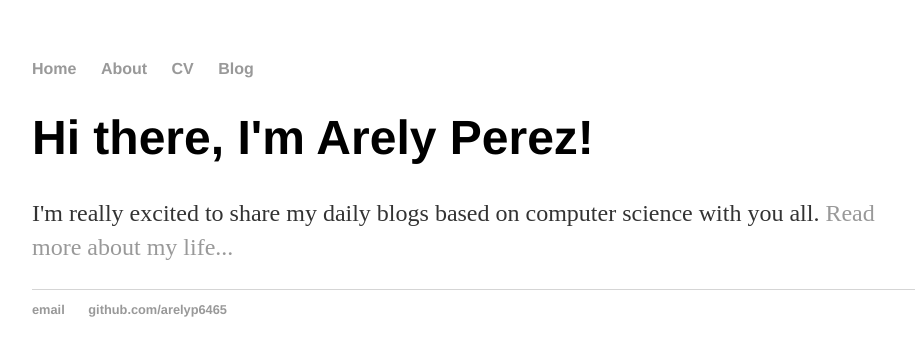
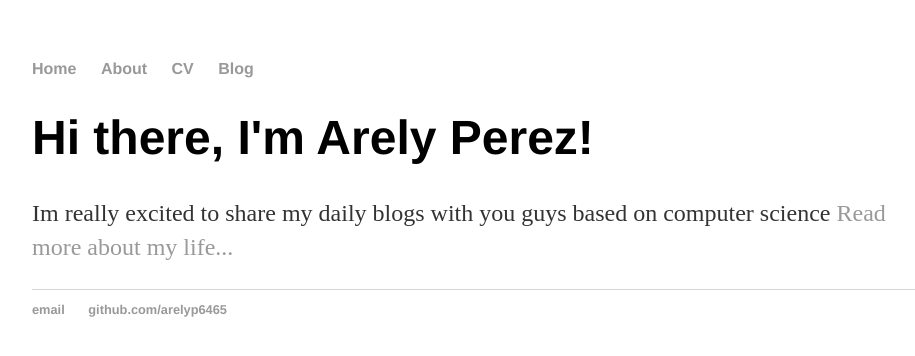
Before and after one commit to josephg5649/arelyp6465.github.io, a Jekyll site: the page built from index.html, in a window 1280 px wide. Shown: the top 356 px of the page, without its empty margins (160-1075 px from the left). Built offline with Jekyll 4.4.1, drawn with Linux system fonts in a browser that asks for light colours.

Commit message:
Update index.html

```diff
--- a/index.html
+++ b/index.html
@@ -1,30 +1,8 @@
-<!DOCTYPE html>
-<html>
-	<head>
-		<title>Arely Perez, Blogger</title>
-		<!-- link to main stylesheet -->
-		<link rel="stylesheet" type="text/css" href="/css/main.css">
-	</head>
-	<body>
-		<nav>
-    		<ul>
-        		<li><a href="/">Home</a></li>
-	        	<li><a href="/about">About</a></li>
-        		<li><a href="/cv">CV</a></li>
-        		<li><a href="/blog">Blog</a></li>
-    		</ul>
-		</nav>
-		<div class="container">
-    		<div class="blurb">
-        		<h1>Hi there, I'm Arely Perez!</h1>
-				<p> I'm really excited to share my daily blogs based on computer science with you all. <a href="/about">Read more about my life...</a></p>
-    		</div><!-- /.blurb -->
-		</div><!-- /.container -->
-		<footer>
-    		<ul>
-        		<li><a href="mailto:arelyp6465@afsenyc.org">email</a></li>
-        		<li><a href="https://github.com/arelyp6465">github.com/arelyp6465</a></li>
-			</ul>
-		</footer>
-	</body>
-</html>
+---
+layout: default
+title: arely Perez, blogger
+---
+<div class="blurb">
+	<h1>Hi there, I'm Arely Perez!</h1>
+	<p> Im really excited to share my daily blogs with you guys based on computer science <a href="/about">Read more about my life...</a></p>
+</div><!-- /.blurb -->
```
